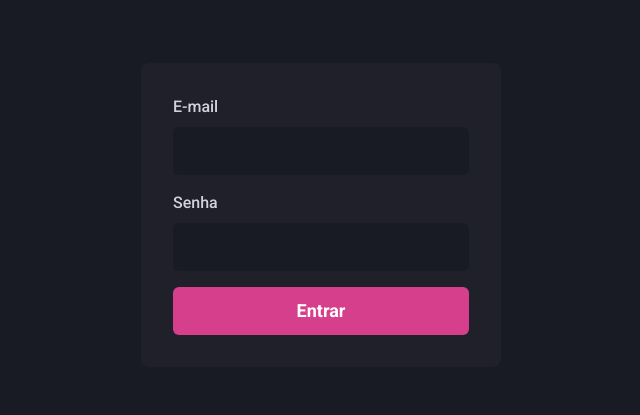
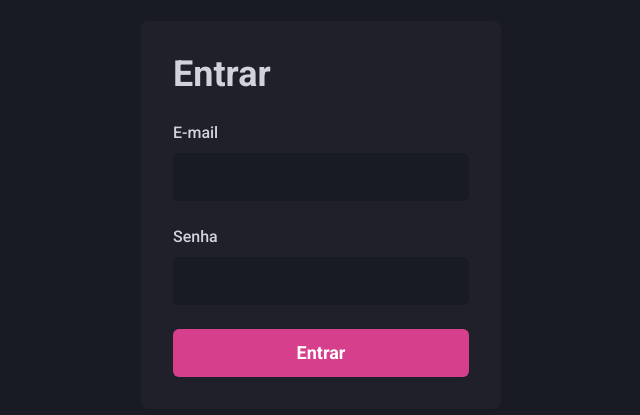
Before and after one commit to guga0712/up-financial, a Next.js app: page / in a window 1280 px wide. Shown: the part 185-600 px from the top of the page, without its empty margins (319-959 px from the left). Built offline with nearby package versions, Linux system fonts and the light colour scheme.

Commit message:
added title in sign page

```diff
--- a/src/pages/index.tsx
+++ b/src/pages/index.tsx
@@ -1,4 +1,4 @@
-import { Flex, Button, Stack } from '@chakra-ui/react'
+import { Flex, Button, Stack, Heading } from '@chakra-ui/react'
 import { Input } from '../components/Form/Input'
 
 
@@ -21,7 +21,8 @@ export default function SignIn() {
         flexDir="column"
       >
 
-        <Stack spacing="4">
+        <Stack spacing="6">
+          <Heading>Entrar</Heading>
           <Input name="email" type="email" label="E-mail" />
           <Input name="password" type="password" label="Senha" />
 
```
